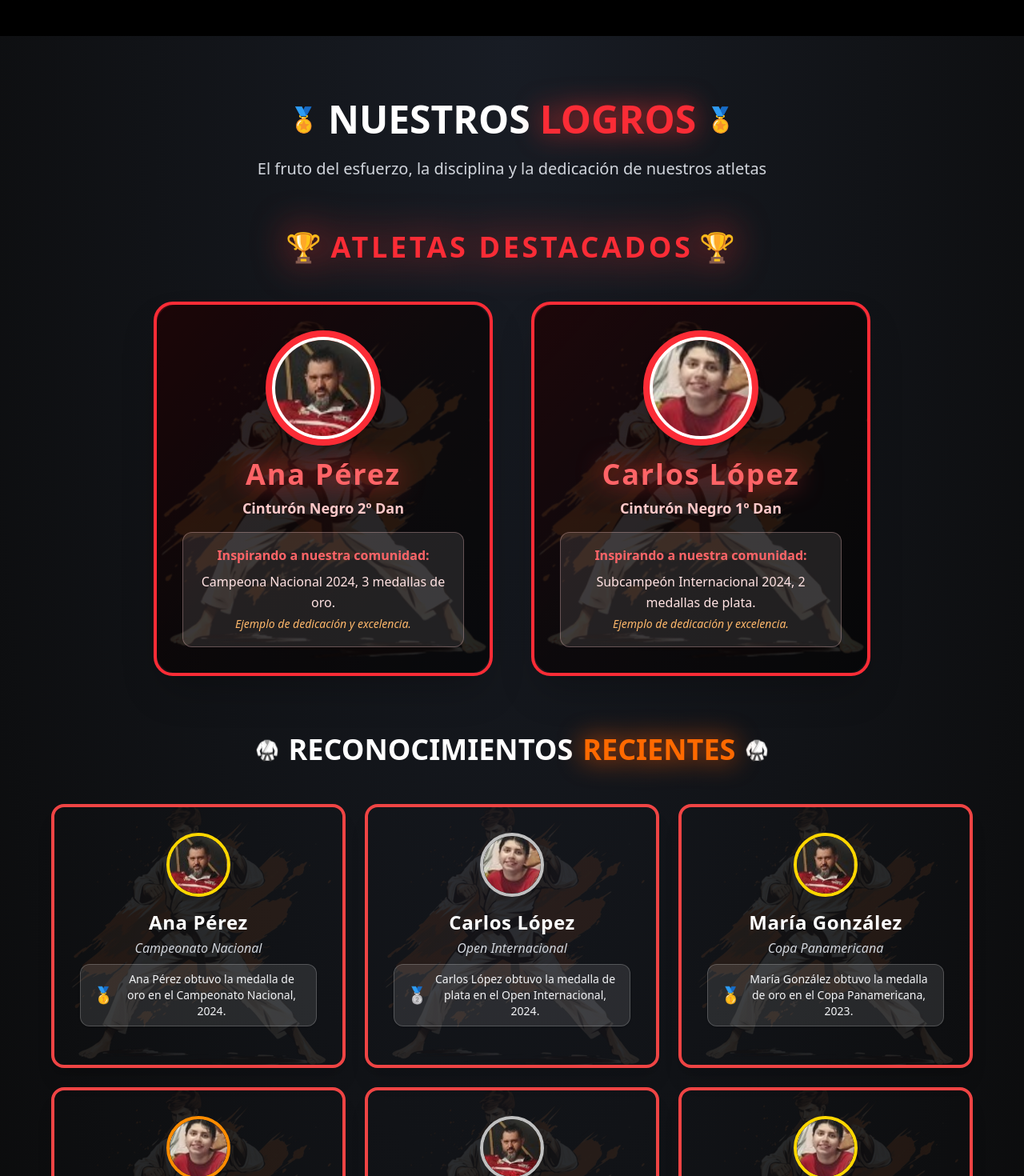
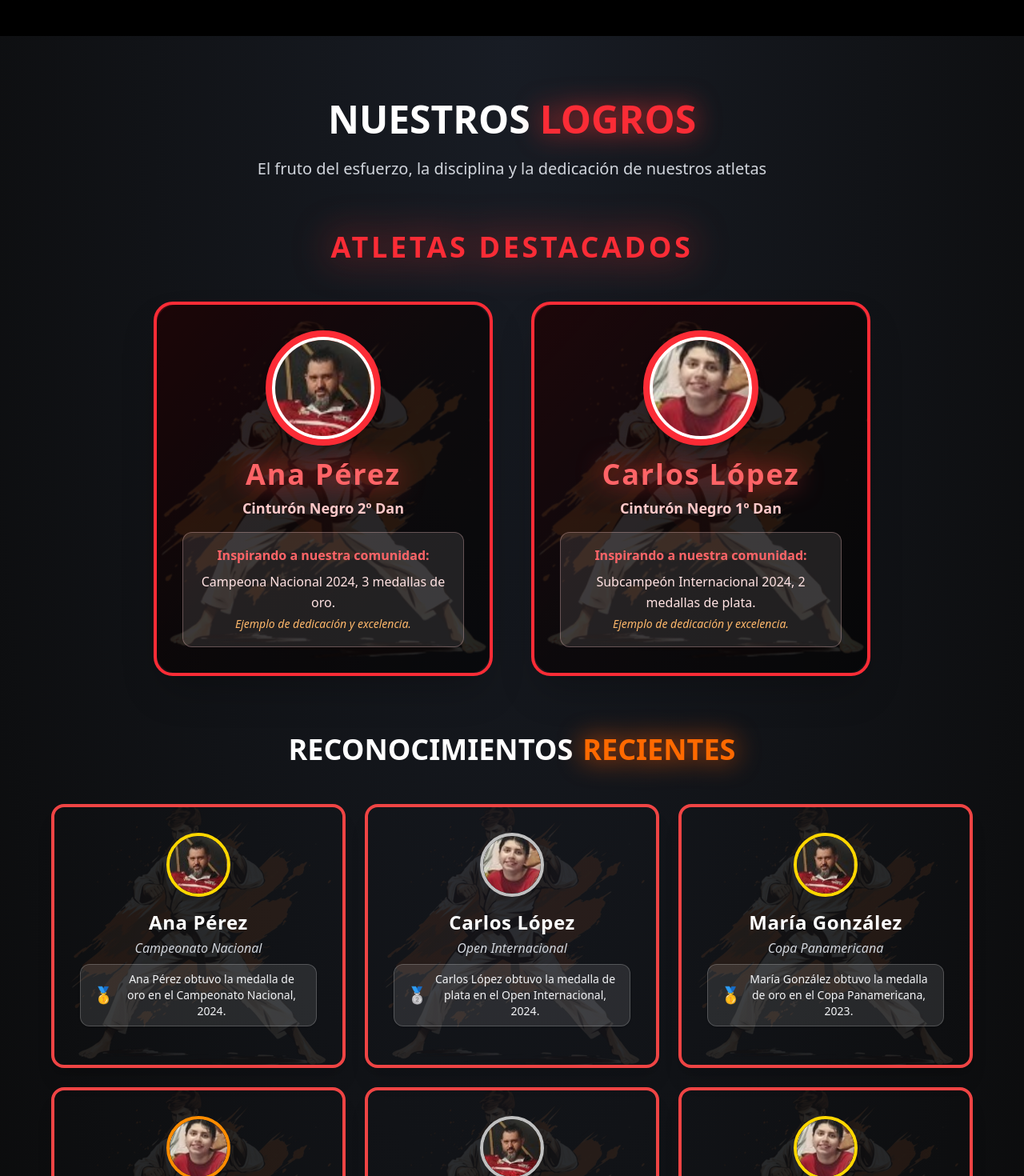
Before and after one commit to Baekho-la-cumbre/Baekho_landing, a React (Vite) app: page / in a window 1280 px wide. Shown: the part 2580-4050 px from the top of the page at 80% size. Built offline with nearby package versions, Linux system fonts and the light colour scheme.

Commit message:
refactor: update Filosofia and Logros sections for improved layout and styling consistency

```diff
--- a/src/sections/Filosofia/Filosofia.jsx
+++ b/src/sections/Filosofia/Filosofia.jsx
@@ -196,37 +196,37 @@ const Filosofia = () => (
             <div className="grid md:grid-cols-2 gap-8">
               <div className="space-y-4">
                 <div className="flex items-center transform hover:translate-x-2 transition-transform duration-300">
-                  <div className="w-3 h-3 bg-red-500 rounded-full mr-4 "></div>
+                  <div className="w-3 h-3 bg-red-500 rounded-full mr-4 flex-shrink-0"></div>
                   <p className="text-gray-300">Entrena con propósito y pasión</p>
                 </div>
                 <div className="flex items-center transform hover:translate-x-2 transition-transform duration-300">
-                  <div className="w-3 h-3 bg-red-500 rounded-full mr-4 "></div>
+                  <div className="w-3 h-3 bg-red-500 rounded-full mr-4 flex-shrink-0"></div>
                   <p className="text-gray-300">Respeta a todos, teme a ninguno</p>
                 </div>
                 <div className="flex items-center transform hover:translate-x-2 transition-transform duration-300">
-                  <div className="w-3 h-3 bg-red-500 rounded-full mr-4 "></div>
+                  <div className="w-3 h-3 bg-red-500 rounded-full mr-4 flex-shrink-0"></div>
                   <p className="text-gray-300">La derrota es temporal, rendirse es permanente</p>
                 </div>
                 <div className="flex items-center transform hover:translate-x-2 transition-transform duration-300">
-                  <div className="w-3 h-3 bg-red-500 rounded-full mr-4 "></div>
+                  <div className="w-3 h-3 bg-red-500 rounded-full mr-4 flex-shrink-0"></div>
                   <p className="text-gray-300">Ayuda a tus compañeros a crecer</p>
                 </div>
               </div>
               <div className="space-y-4">
                 <div className="flex items-center transform hover:translate-x-2 transition-transform duration-300">
-                  <div className="w-3 h-3 bg-red-500 rounded-full mr-4 "></div>
+                  <div className="w-3 h-3 bg-red-500 rounded-full mr-4 flex-shrink-0"></div>
                   <p className="text-gray-300">Mantén la mente abierta al aprendizaje</p>
                 </div>
                 <div className="flex items-center transform hover:translate-x-2 transition-transform duration-300">
-                  <div className="w-3 h-3 bg-red-500 rounded-full mr-4 "></div>
+                  <div className="w-3 h-3 bg-red-500 rounded-full mr-4 flex-shrink-0"></div>
                   <p className="text-gray-300">Honra la tradición, abraza la innovación</p>
                 </div>
                 <div className="flex items-center transform hover:translate-x-2 transition-transform duration-300">
-                  <div className="w-3 h-3 bg-red-500 rounded-full mr-4 "></div>
+                  <div className="w-3 h-3 bg-red-500 rounded-full mr-4 flex-shrink-0"></div>
                   <p className="text-gray-300">Sé un ejemplo dentro y fuera del dojang</p>
                 </div>
                 <div className="flex items-center transform hover:translate-x-2 transition-transform duration-300">
-                  <div className="w-3 h-3 bg-red-500 rounded-full mr-4 "></div>
+                  <div className="w-3 h-3 bg-red-500 rounded-full mr-4 flex-shrink-0"></div>
                   <p className="text-gray-300">La verdadera victoria es sobre uno mismo</p>
                 </div>
               </div>
--- a/src/sections/Logros/Logros.jsx
+++ b/src/sections/Logros/Logros.jsx
@@ -176,10 +176,8 @@ const Logros = () => (
       <ScrollReveal>
         <div className="flex flex-col items-center justify-center mb-16 px-4">
           <h2 className="text-3xl sm:text-4xl md:text-5xl font-black text-white mb-6 text-center flex flex-wrap justify-center items-center gap-2 sm:gap-3">
-            <span className="text-2xl sm:text-3xl">🏅</span>
             NUESTROS{" "}
             <span className="text-red-500 drop-shadow-[0_0_16px_#D42D2D]">LOGROS</span>
-            <span className="text-2xl sm:text-3xl">🏅</span>
           </h2>
           <p className="text-base sm:text-lg md:text-xl text-gray-300 max-w-3xl text-center">
             El fruto del esfuerzo, la disciplina y la dedicación de nuestros atletas
@@ -191,15 +189,13 @@ const Logros = () => (
       <div>
         <ScrollReveal>
           <h3 className="text-3xl md:text-4xl font-black text-red-500 mb-12 text-center drop-shadow-[0_0_24px_#D42D2D] tracking-widest flex items-center justify-center gap-2">
-            <span className="text-3xl md:text-4xl">🏆</span>
             ATLETAS DESTACADOS
-            <span className="text-3xl md:text-4xl">🏆</span>
           </h3>
         </ScrollReveal>
-        <div className="grid md:grid-cols-2 gap-12 max-w-4xl mx-auto">
+        <div className="grid md:grid-cols-2 gap-12 max-w-4xl mx-auto items-stretch">
           {atletasDestacados.map((atleta, index) => (
             <ScrollReveal key={index} delay={index * 200}>
-              <div className="relative group rounded-3xl overflow-visible shadow-2xl border-4 border-red-500 bg-gradient-to-br from-red-700/30 via-red-900/10 to-black/0 p-0 transition-transform duration-300 hover:scale-105 hover:shadow-[0_0_64px_0_#D42D2D99]">
+              <div className="relative group rounded-3xl overflow-visible shadow-2xl border-4 border-red-500 bg-gradient-to-br from-red-700/30 via-red-900/10 to-black/0 p-0 transition-transform duration-300 hover:scale-105 hover:shadow-[0_0_64px_0_#D42D2D99] h-full">
                 {/* Fondo decorativo (fondocard.png) */}
                 <img
                   src="/fondocard.png"
@@ -245,17 +241,15 @@ const Logros = () => (
       <div className="mb-20">
         <ScrollReveal delay={200}>
           <h3 className="text-2xl sm:text-3xl md:text-4xl font-black text-white mb-12 text-center flex flex-wrap items-center justify-center gap-2 sm:gap-3 px-4">
-            <span className="text-xl sm:text-2xl">🥋</span>
             RECONOCIMIENTOS{" "}
             <span className="text-orange-500 drop-shadow-[0_0_16px_#FE5900]">RECIENTES</span>
-            <span className="text-xl sm:text-2xl">🥋</span>
           </h3>
         </ScrollReveal>
-        <div className="grid md:grid-cols-2 lg:grid-cols-3 gap-6">
+        <div className="grid md:grid-cols-2 lg:grid-cols-3 gap-6 items-stretch">
           {logrosData.map((logro, index) => (
             <ScrollReveal key={index} delay={index * 100}>
               <InteractiveCard
-                className="bg-gradient-to-br from-black/80 to-gray-900/80 p-8 rounded-2xl shadow-xl flex flex-col items-center border-4 min-h-[320px] relative overflow-hidden"
+                className="bg-gradient-to-br from-black/80 to-gray-900/80 p-8 rounded-2xl shadow-xl flex flex-col items-center border-4 min-h-[320px] relative overflow-hidden h-full"
                 style={{
                   borderColor:
                     logro.medalla === "Oro"
```
